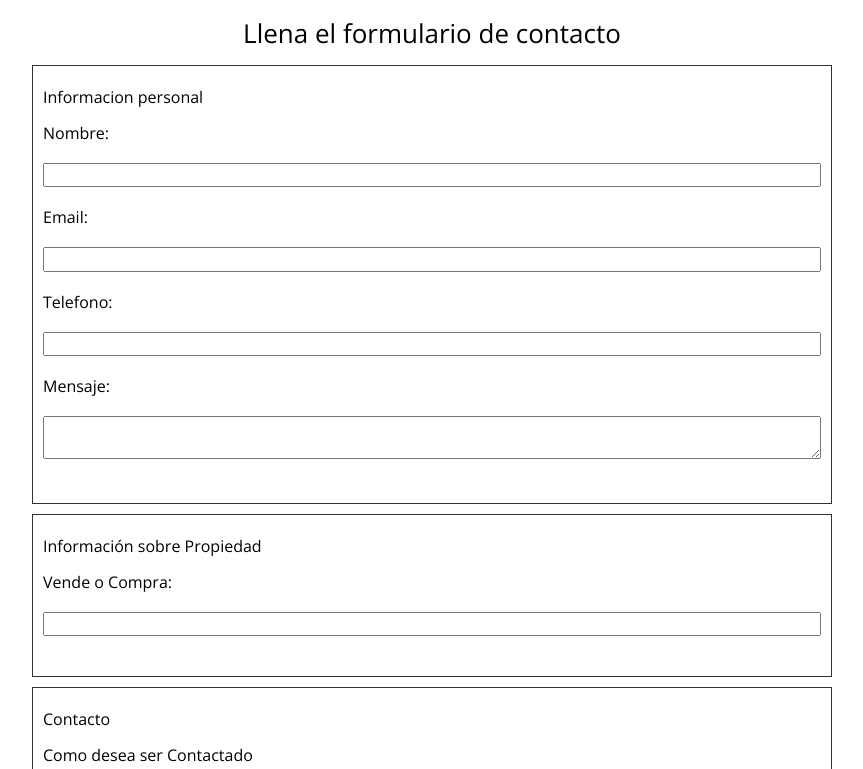
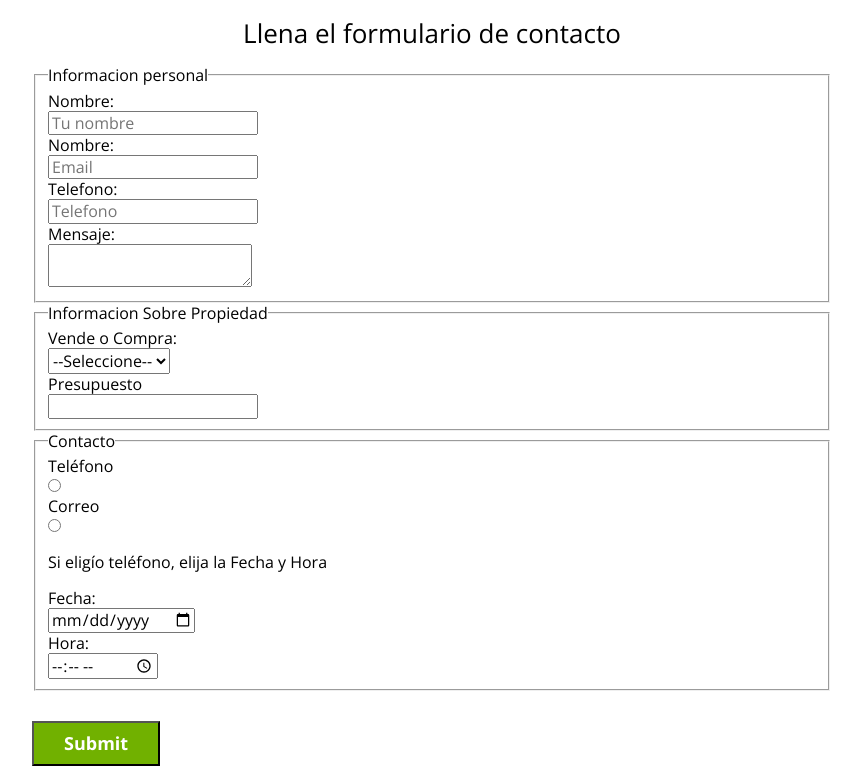
Before and after one commit to joseluis1061/BienesRaices, a plain HTML site: page contacto.html in a window 1280 px wide. Shown: the part 773-1542 px from the top of the page, without its empty margins (208-1071 px from the left). Drawn offline with nearby package versions, Linux system fonts and the light colour scheme.

Commit message:
Cambios al formulario definitivos, falta agregar estilos a los fondos

```diff
--- a/contacto.html
+++ b/contacto.html
@@ -34,46 +34,51 @@
 
     <h1 class="fw-300 centrar-texto">Contacto </h1>
     <img src="./img/destacada3.jpg" alt="Imagen Anuncio">
-    <h2 class="fw-300 centrar-texto">Llena el formulario de contacto</h1>
     <!-- Inicio formulario -->
 
-    <div class="contenedor contenido-centrado seccion">
-        <form action="" class="borde">
-            <p>Informacion personal</p>
-            <label for="">Nombre:</label><br><input name="firstname" type="text" class="mw seccion"><br>
-            <label for="">Email:</label><br><input name="email" type="text" class="mw seccion"><br>
-            <label for="">Telefono: </label><br><input type="tel" name="phone" pattern="[0-9]{3}-[0-9]{2}-[0-9]{3}" class="mw seccion"><br>
-            <label for="">Mensaje: </label><br><textarea id="msg" class="mw seccion"></textarea><br>
-        </form>
+    <main class="contenedor contenido-centrado seccion">
+            <h2 class="fw-300 centrar-texto">Llena el formulario de contacto</h1>
+            <form action="">
+                <fieldset>
+                    <legend>Informacion personal</legend>
+                    <label for="nombre">Nombre:</label><input type="text" id="nombre" placeholder="Tu nombre">
+                    <label for="email">Nombre:</label><input type="email" id="email" placeholder="Email" required>
+                    <label for="telefono">Telefono: </label><input type="tel" id="telefono" placeholder="Telefono" required>
+                    <label for="mensaje">Mensaje: </label><textarea id="mensaje"></textarea>
+                </fieldset>
 
-        <form action="" class="borde">
-            <p>Información sobre Propiedad</p>
-            <label for="">Vende o Compra:</label><br>
-            <input list="browsers" name="browser" class="mw seccion">
-            <datalist id="browsers" class="mw seccion">
-                <option value="Vendo">
-                <option value="Compro">
-            </datalist>
-        </form>
+                <fieldset>
+                    <legend>Informacion Sobre Propiedad</legend>
+                    <label for="opciones">Vende o Compra:</label>
+                    <select name="" id="opciones">
+                        <option value="" disabled selected>--Seleccione--</option>
+                        <option value="compra">Compra</option>
+                        <option value="vende">Vende</option>
+                    </select>
 
-        <form action="" class="borde">
-            <p>Contacto</p>
-            <p>Como desea ser Contactado</p>
-            <label for="">Teléfono</label><br> <input type="radio" name="gender" value="telefono" > <br>
-            <label for="">Correo</label><br> <input type="radio" name="gender" value="telefono" > <br>
+                    <label for="cantidad">Presupuesto</label>
+                    <input type="number" id="cantidad" min="0">
+                </fieldset>
 
-            <p>Si eligío teléfono, elija la Fecha y Hora</p>
-            <label for="">Fecha:</label><br><input type="date" name="fecha" class="mw seccion"><br>
-            <label for="">Hora:</label><br><input type="time" name="hora" class="mw seccion"><br>
+                <fieldset>
+                    <legend>Contacto</legend>
 
-            <input type="submit" class="boton-verde boton">
-       </form>
-    </div>
+                    <label for="telefono">Teléfono</label>
+                    <input type="radio" name="contacto" value="telefono" id="telefono">
 
+                    <label for="email">Correo</label>
+                    <input type="radio" name="contacto" value="correo" id="email">
 
+                    <p>Si eligío teléfono, elija la Fecha y Hora</p>
+                    <label for="fecha">Fecha:</label>
+                    <input type="date" id="fecha">
+                    <label for="hora">Hora:</label>
+                    <input type="time" id="hora" min="9:00" max="18:00">
+                </fieldset>
+                <input type="submit" class="boton-verde boton">
+            </form>
 
-
-
+    </main>
     <!-- Fin formulario -->
 
     <!-- Inicio del footer -->
--- a/css/style.css
+++ b/css/style.css
@@ -361,3 +361,8 @@ main h1{
     justify-content: space-between;
     align-items: center;
 }
+
+/* Contacto */
+label{
+    display: block;
+}
```
